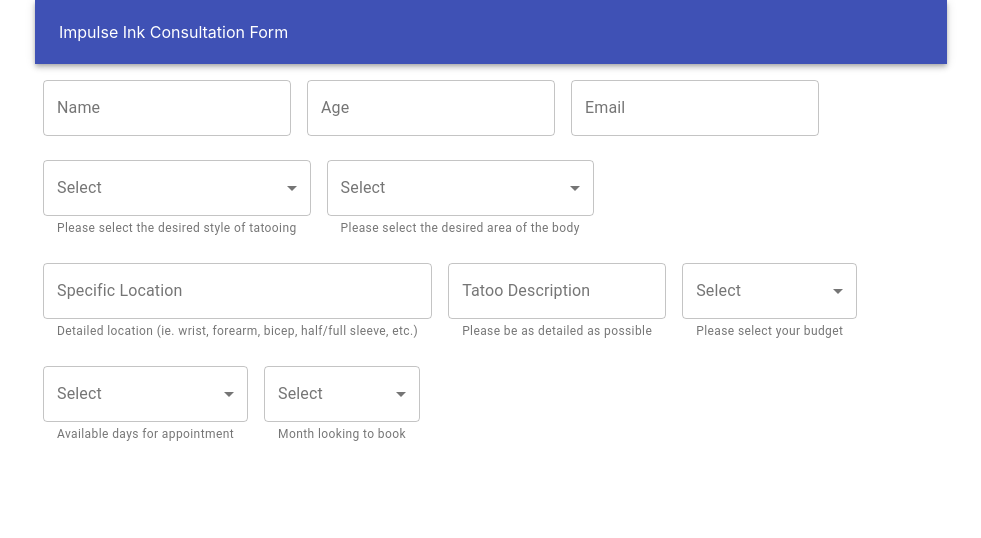
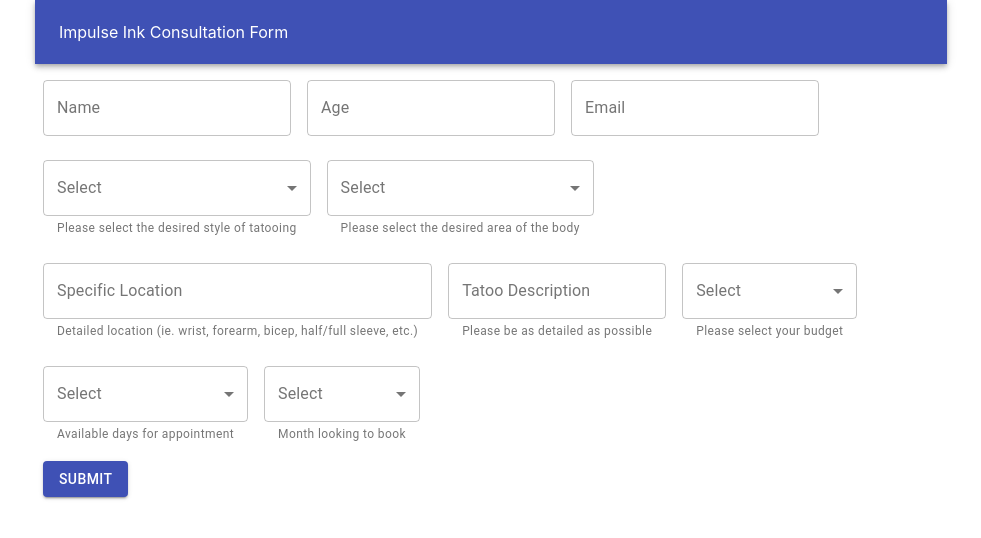
Before and after one commit to dfmmalaw/Impulse-Ink, a React (Create React App) app: page / in a window 1280 px wide. Shown: the top 538 px of the page, without its empty margins (149-1130 px from the left). Built offline with nearby package versions, Linux system fonts and the light colour scheme.

Commit message:
added submit button to form

```diff
--- a/package.json
+++ b/package.json
@@ -6,7 +6,8 @@
     "@material-ui/core": "^4.0.2",
     "react": "^16.8.6",
     "react-dom": "^16.8.6",
-    "react-scripts": "3.0.1"
+    "react-scripts": "3.0.1",
+    "typeface-roboto": "0.0.54"
   },
   "scripts": {
     "start": "react-scripts start",
--- a/src/App.js
+++ b/src/App.js
@@ -1,6 +1,7 @@
 import React from 'react';
 import NavBar from './Components/NavBar'
 import Form from './Components/InfoForm'
+import SubmitButton from './Components/SubmitButton';
 import Container from '@material-ui/core/Container';
 import './App.css';
 
@@ -10,6 +11,7 @@ function App() {
      <Container maxWidth="md">
      <NavBar />
      <Form />
+     <SubmitButton />
      </Container>
    </div>
   );
--- /dev/null
+++ b/src/Components/SubmitButton.js
@@ -0,0 +1,24 @@
+import React from 'react';
+import { makeStyles } from '@material-ui/core/styles';
+import Button from '@material-ui/core/Button';
+
+const useStyles = makeStyles(theme => ({
+  button: {
+    margin: theme.spacing(1),
+  },
+  input: {
+    display: 'none',
+  },
+}));
+
+export default function ContainedButtons() {
+  const classes = useStyles();
+
+  return (
+    <div>
+      <Button variant="contained" color="primary" className={classes.button}>
+        Submit
+      </Button>
+    </div>
+  );
+}
--- a/src/index.js
+++ b/src/index.js
@@ -3,6 +3,7 @@ import ReactDOM from 'react-dom';
 import './index.css';
 import App from './App';
 import * as serviceWorker from './serviceWorker';
+
 
 ReactDOM.render(<App />, document.getElementById('root'));
 
```
Also changed, not shown: 1 other file (tests, documents, lock files or other folders).
